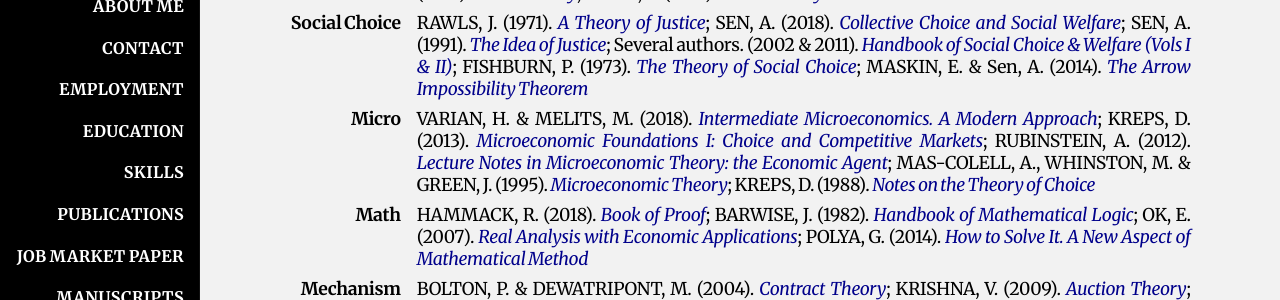
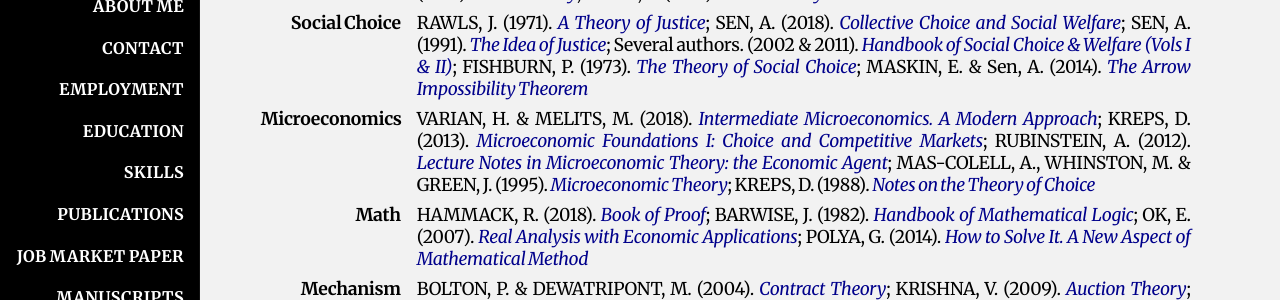
Before and after one commit to HectorHermidaRivera/hectorhermidarivera.github.io, a Jekyll site: the page built from index.md, in a window 1280 px wide and 900 px high, scrolled down 3639 px. Shown: the part 152-452 px from the top of the window. Built offline with Jekyll 4.4.1, drawn with Linux system fonts in a browser that asks for light colours; a style sheet for code colours, icons or effects is not loaded.

Commit message:
Update index.md

```diff
--- a/index.md
+++ b/index.md
@@ -521,7 +521,7 @@ title: Home
   <div class="label"><b>Social Choice</b></div>
   <div class="value">RAWLS, J. (1971). <i><a href="https://www.hup.harvard.edu/books/9780674000780">A Theory of Justice</a></i>; SEN, A. (2018). <i><a href="https://www.hup.harvard.edu/books/9780674919211">Collective Choice and Social Welfare</a></i>; SEN, A. (1991). <i><a href="https://www.hup.harvard.edu/books/9780674060470">The Idea of Justice</a></i>; Several authors. (2002 & 2011). <i><a href="https://www.sciencedirect.com/handbook/handbook-of-social-choice-and-welfare/vol/1/suppl/C">Handbook of Social Choice & Welfare (Vols I & II)</a></i>; FISHBURN, P. (1973). <i><a href="https://press.princeton.edu/books/hardcover/9780691646114/the-theory-of-social-choice">The Theory of Social Choice</a></i>; MASKIN, E. & Sen, A. (2014). <i><a href="https://cup.columbia.edu/book/the-arrow-impossibility-theorem/9780231153287/">The Arrow Impossibility Theorem</a></i></div>
 
-  <div class="label"><b>Micro</b></div>
+  <div class="label"><b>Microeconomics</b></div>
   <div class="value">VARIAN, H. & MELITS, M. (2018). <i><a href="https://wwnorton.com/books/9781324034292">Intermediate Microeconomics. A Modern Approach</a></i>; KREPS, D. (2013). <i><a href="https://press.princeton.edu/books/hardcover/9780691155838/microeconomic-foundations-i">Microeconomic Foundations I: Choice and Competitive Markets</a></i>; RUBINSTEIN, A. (2012). <i><a href="https://press.princeton.edu/books/paperback/9780691154138/lecture-notes-in-microeconomic-theory">Lecture Notes in Microeconomic Theory: the Economic Agent</a></i>; MAS-COLELL, A., WHINSTON, M. & GREEN, J. (1995). <i><a href="https://global.oup.com/academic/product/microeconomic-theory-9780195073409?cc=us&lang=en&">Microeconomic Theory</a></i>; KREPS, D. (1988). <i><a href="https://www.gsb.stanford.edu/faculty-research/books/notes-theory-choice">Notes on the Theory of Choice</a></i></div>
 
   <div class="label"><b>Math</b></div>
```
